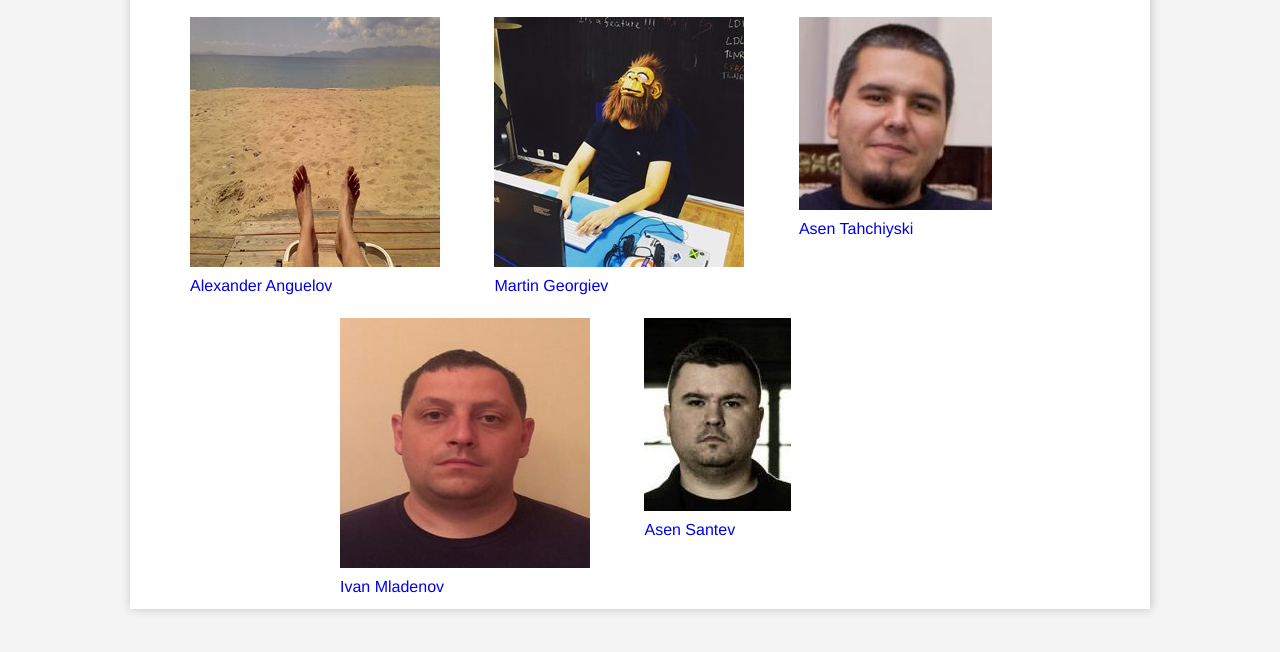
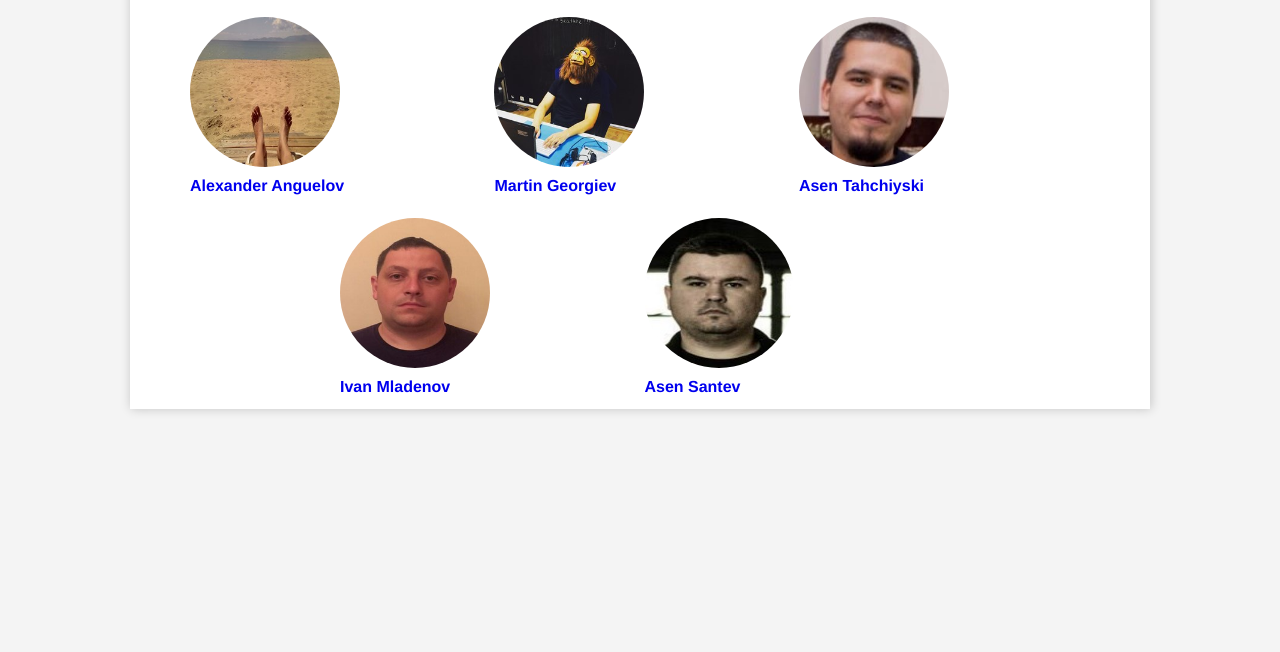
Before and after one commit to TeamRecommen/PhotoAlbum, a plain HTML site: page ProjectFiles/about.html in a window 1280 px wide. Shown: the part 122-774 px from the top of the page. Drawn offline with nearby package versions, Linux system fonts and the light colour scheme.

Commit message:
Made some styling changes in About page.

```diff
--- a/ProjectFiles/css/style.css
+++ b/ProjectFiles/css/style.css
@@ -261,3 +261,13 @@ a.active-nav {
 .team-member:nth-of-type(4) {
     margin-left: 20%;
 }
+
+.team-member img {
+    border-radius: 50%;
+    height: 150px;
+    width: 150px;
+}
+
+.team-member h3 {
+    font-weight: bold;
+}
```
